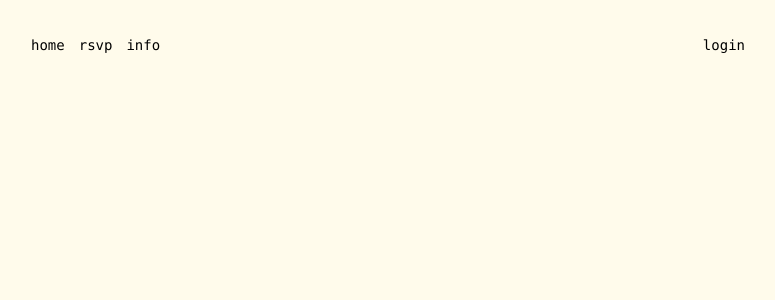
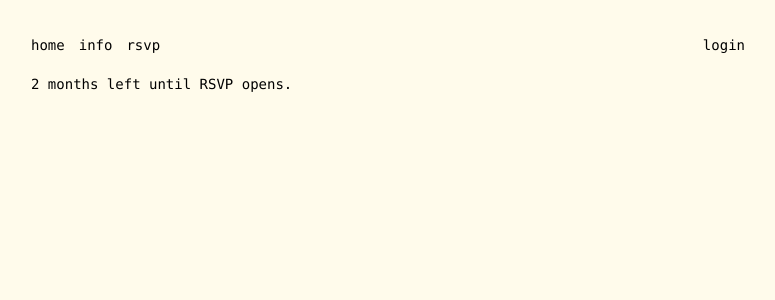
Before and after one commit to rafeeJ/wedding, a Next.js app: page /rsvp in a window 1280 px wide. Shown: the top 300 px of the page, without its empty margins (252-1027 px from the left). Built offline with nearby package versions, Linux system fonts and the light colour scheme; no server answers.

Commit message:
feat: adds info

```diff
--- a/package.json
+++ b/package.json
@@ -13,6 +13,7 @@
     "@supabase/ssr": "^0.0.10",
     "@supabase/supabase-js": "^2.39.3",
     "@tanstack/react-table": "^8.12.0",
+    "date-fns": "^3.3.1",
     "next": "14.1.0",
     "react": "^18",
     "react-dom": "^18"
--- a/src/app/rsvp/page.tsx
+++ b/src/app/rsvp/page.tsx
@@ -1,4 +1,17 @@
 import { RsvpLayout } from "@/features/rsvp/rsvp-layout";
+import { isAfter } from "date-fns";
+import { RsvpCountdown } from "@/features/rsvp/rsvp-countdown";
+import { DATE_OF_WEDDING, SIX_MONTHS_BEFORE_WEDDING } from "@/utils/constants";
 export default function RSVP() {
+  const today = new Date();
+  const isAtLeastSixMonthsBeforeWedding = isAfter(
+    today,
+    SIX_MONTHS_BEFORE_WEDDING,
+  );
+
+  if (!isAtLeastSixMonthsBeforeWedding) {
+    return <RsvpCountdown />;
+  }
+
   return <RsvpLayout />;
 }
--- a/src/features/nav/navbar.tsx
+++ b/src/features/nav/navbar.tsx
@@ -6,8 +6,8 @@ export const Navbar = () => {
   return (
     <nav className={"flex mb-5 gap-4"}>
       <Link href={"/"}>home</Link>
+      <Link href={"/info"}>info</Link>
       <Link href={"/rsvp"}>rsvp</Link>
-      <Link href={"/info"}>info</Link>
       <div className={" flex-grow "} />
       <div>
         <LoginButton />
--- /dev/null
+++ b/src/features/rsvp/rsvp-countdown.tsx
@@ -0,0 +1,55 @@
+"use client";
+import { useEffect, useState } from "react";
+import { SIX_MONTHS_BEFORE_WEDDING } from "@/utils/constants";
+import { Duration, intervalToDuration, isBefore } from "date-fns";
+
+export const RsvpCountdown = () => {
+  const [countdown, setCountdown] = useState("");
+  const [countdownEnded, setCountdownEnded] = useState(false);
+
+  const formatCountdown = (duration: Duration) => {
+    if (duration.months && duration.months > 0) {
+      return `${duration.months} month${duration.months > 1 ? "s" : ""} left`;
+    }
+
+    if (duration.days && duration.days > 0) {
+      return `${duration.days} day${duration.days > 1 ? "s" : ""} left`;
+    }
+
+    if (duration.hours && duration.hours > 0) {
+      return `${duration.hours} hour${duration.hours > 1 ? "s" : ""}, ${
+        duration.minutes
+        // @ts-ignore
+      } minute${duration.minutes > 1 ? "s" : ""} left`;
+    }
+
+    return "Calculating time left...";
+  };
+
+  useEffect(() => {
+    const interval = setInterval(() => {
+      const now = new Date();
+      const duration = intervalToDuration({
+        start: now,
+        end: SIX_MONTHS_BEFORE_WEDDING,
+      });
+
+      const hasEventEnded = isBefore(SIX_MONTHS_BEFORE_WEDDING, now);
+
+      if (hasEventEnded) {
+        setCountdownEnded(true);
+        clearInterval(interval);
+      } else {
+        setCountdown(formatCountdown(duration));
+      }
+    }, 1000);
+
+    return () => clearInterval(interval);
+  }, [SIX_MONTHS_BEFORE_WEDDING]);
+
+  return (
+    <p>
+      <span>{countdown}</span> until RSVP opens.
+    </p>
+  );
+};
--- a/src/features/saveTheDate/placeholder.tsx
+++ b/src/features/saveTheDate/placeholder.tsx
@@ -2,6 +2,8 @@ export const Placeholder = () => {
   return (
     <section className="mx-auto border-gray-300">
       <p>Ellie and Rafee{"'"}s wedding</p>
+      <p>25th October 2024</p>
+      <p>Location: somewhere in Manchester</p>
     </section>
   );
 };
--- /dev/null
+++ b/src/utils/constants.ts
@@ -0,0 +1,4 @@
+import { addMonths } from "date-fns";
+
+export const DATE_OF_WEDDING = new Date("2024-10-25");
+export const SIX_MONTHS_BEFORE_WEDDING = addMonths(DATE_OF_WEDDING, -6);
```
Also changed, not shown: 1 other file (tests, documents, lock files or other folders).
